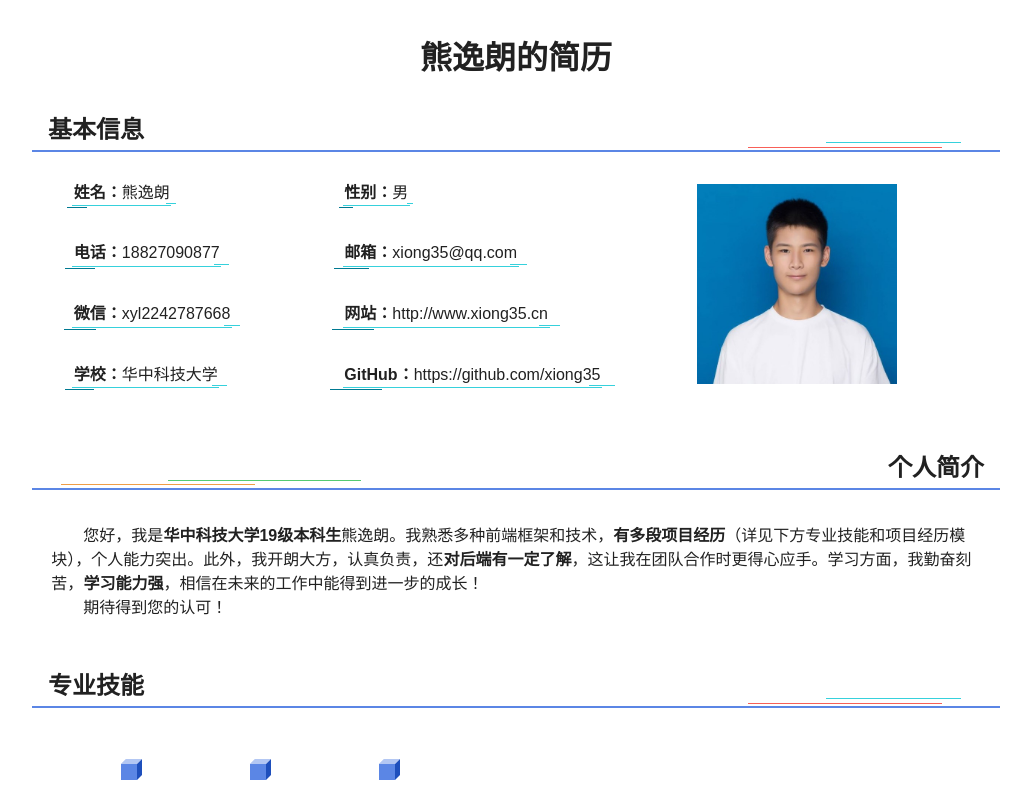
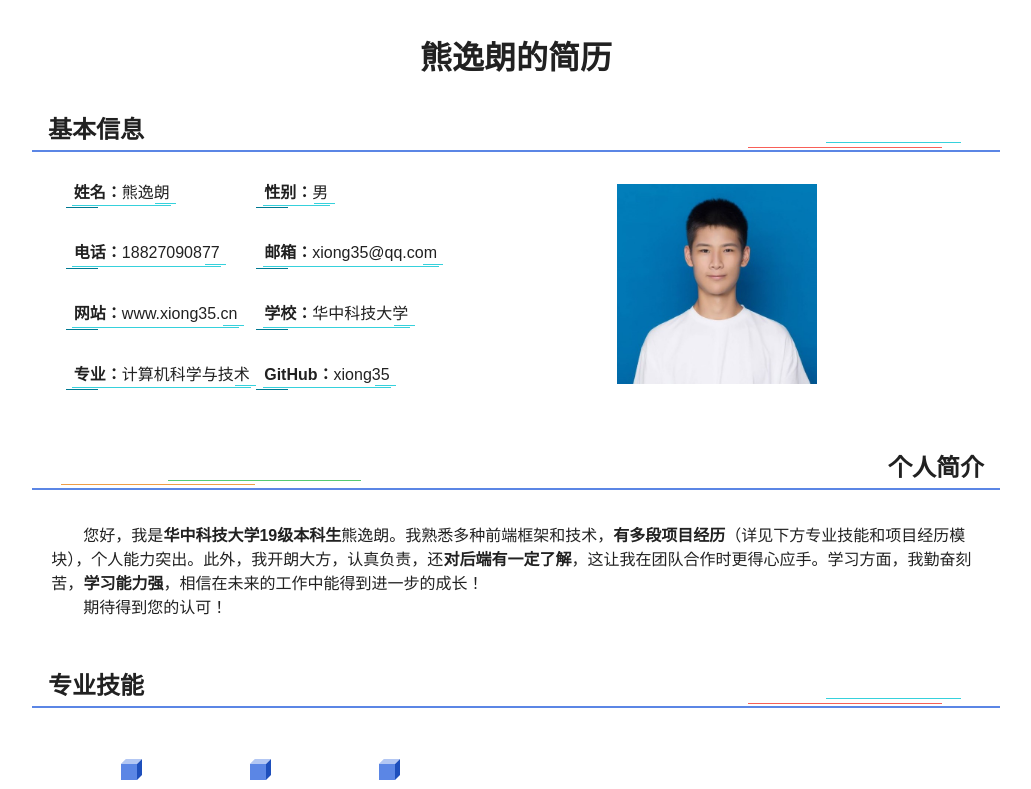
Before and after one commit to xiong35/resume, a React (Create React App) app: page / in a window 1280 px wide. Shown: the top 789 px of the page, without its empty margins (124-1155 px from the left). Built offline with nearby package versions, Linux system fonts and the light colour scheme.

Commit message:
change info

```diff
--- a/src/components/InfoItem/index.jsx
+++ b/src/components/InfoItem/index.jsx
@@ -10,12 +10,12 @@ export default class InfoItem extends Component {
   };
 
   render() {
-    const { name, value } = this.props;
+    const { name, value, href } = this.props;
     return (
       <span className="info-item">
         <span className="item-name">{name}：</span>
-        {value.startsWith("http") ? (
-          <a href={value} className="item-value">
+        {href ? (
+          <a href={href} className="item-value">
             {value}
           </a>
         ) : (
--- a/src/components/InfoItem/index.scss
+++ b/src/components/InfoItem/index.scss
@@ -24,15 +24,15 @@
     }
   }
   &::before {
-    left: -5%;
+    left: -0.4em;
     bottom: -3px;
-    width: 20%;
+    width: 2em;
     background-color: $dark-blue;
   }
   &::after {
-    right: -5%;
+    right: -0.3em;
     bottom: 1px;
-    width: 10%;
+    width: 1.3em;
     background-color: $blue;
   }
   .item-name {
--- a/src/parts/Info/index.jsx
+++ b/src/parts/Info/index.jsx
@@ -3,7 +3,7 @@ import React, { Component } from "react";
 import InfoItem from "../../components/InfoItem";
 import Title from "../../components/CTitle";
 
-import infoMap from "../../static/infos";
+import infos from "../../static/infos";
 
 import "./index.scss";
 
@@ -14,12 +14,8 @@ export default class Info extends Component {
         <Title text="基本信息" />
         <div className="info-main">
           <div className="items">
-            {Object.keys(infoMap).map((key) => (
-              <InfoItem
-                key={key}
-                name={key}
-                value={infoMap[key]}
-              />
+            {infos.map((info) => (
+              <InfoItem {...info} key={info.name} />
             ))}
           </div>
           <div className="photo-holder">
--- a/src/static/experiences.js
+++ b/src/static/experiences.js
@@ -42,7 +42,7 @@ const experiences = [
     from: "2021/1/16",
     to: "2021/2/1",
     description:
-      "合作完成的生活记录网站。用 react 进行前端开发，egg.js 编写后台逻辑，用来记录和女朋友的点点滴滴。本人负责编写后台逻辑和前端的三个界面。现部署在服务器上，持续使用并维护。",
+      "合作完成的生活记录网站。用 react 进行前端开发，egg.js 编写后台逻辑。本人负责编写后台逻辑和前端的三个界面。现部署在服务器上，持续使用并维护。",
     links: [
       { name: "部署地址", href: "http://cancan.xiong35.cn:99/" },
     ],
--- a/src/static/infos.js
+++ b/src/static/infos.js
@@ -1,12 +1,20 @@
-const infoMap = {
-  姓名: "熊逸朗",
-  性别: "男",
-  电话: "18827090877",
-  邮箱: "xiong35@qq.com",
-  微信: "xyl2242787668",
-  网站: "http://www.xiong35.cn",
-  学校: "华中科技大学",
-  GitHub: "https://github.com/xiong35",
-};
+const infos = [
+  { name: "姓名", value: "熊逸朗" },
+  { name: "性别", value: "男" },
+  { name: "电话", value: "18827090877" },
+  { name: "邮箱", value: "xiong35@qq.com" },
+  {
+    name: "网站",
+    value: "www.xiong35.cn",
+    href: "http://www.xiong35.cn",
+  },
+  { name: "学校", value: "华中科技大学" },
+  { name: "专业", value: "计算机科学与技术" },
+  {
+    name: "GitHub",
+    value: "xiong35",
+    href: "https://github.com/xiong35",
+  },
+];
 
-export default infoMap;
+export default infos;
```
